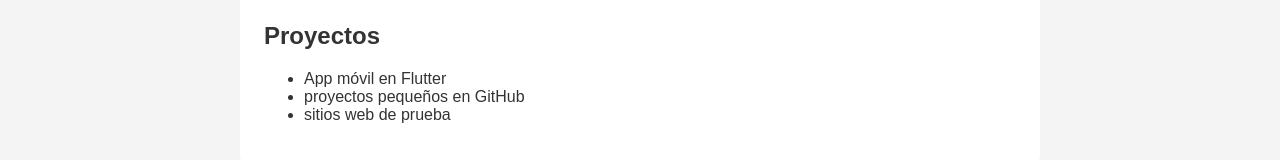
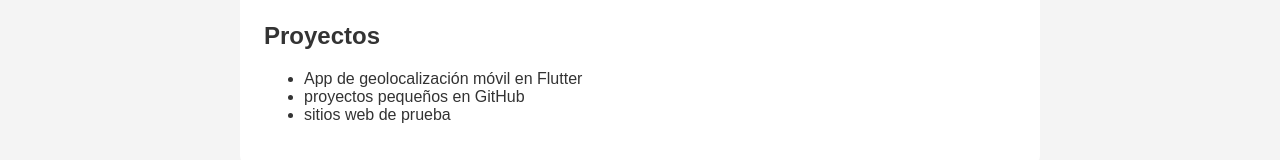
Before and after one commit to cristobalO19/MiPortafolioPublic, a plain HTML site: page index.html in a window 1280 px wide. Shown: the part 424-584 px from the top of the page. Drawn offline with Linux system fonts and the light colour scheme.

Commit message:
mas especificacion en el index

```diff
--- a/index.html
+++ b/index.html
@@ -27,7 +27,7 @@
         <section>
             <h2>Proyectos</h2>
             <ul>
-                <li> App móvil en Flutter</li>
+                <li> App de geolocalización móvil en Flutter</li>
                 <li> proyectos pequeños en GitHub</li>
                 <li> sitios web de prueba</li>
             </ul>
```
